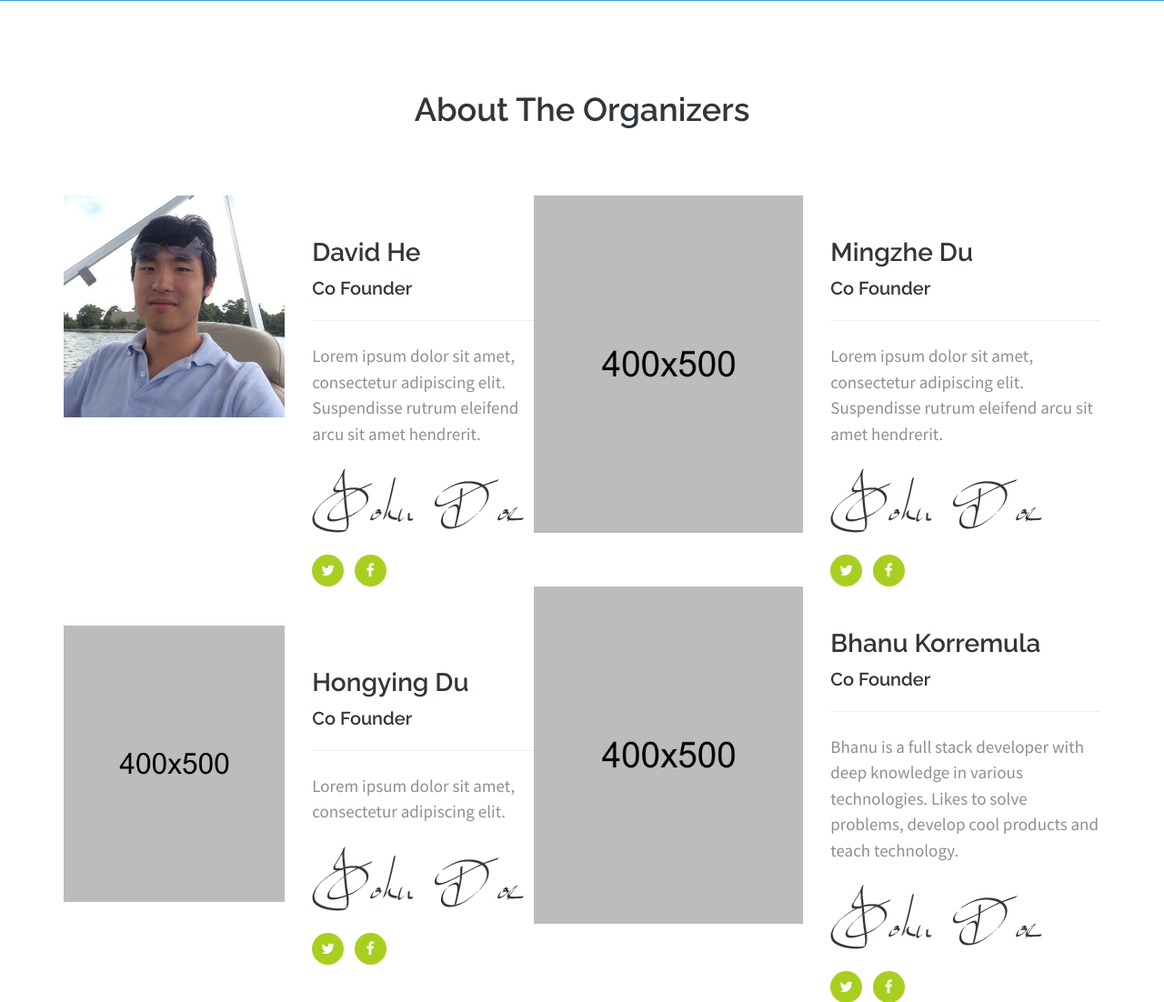
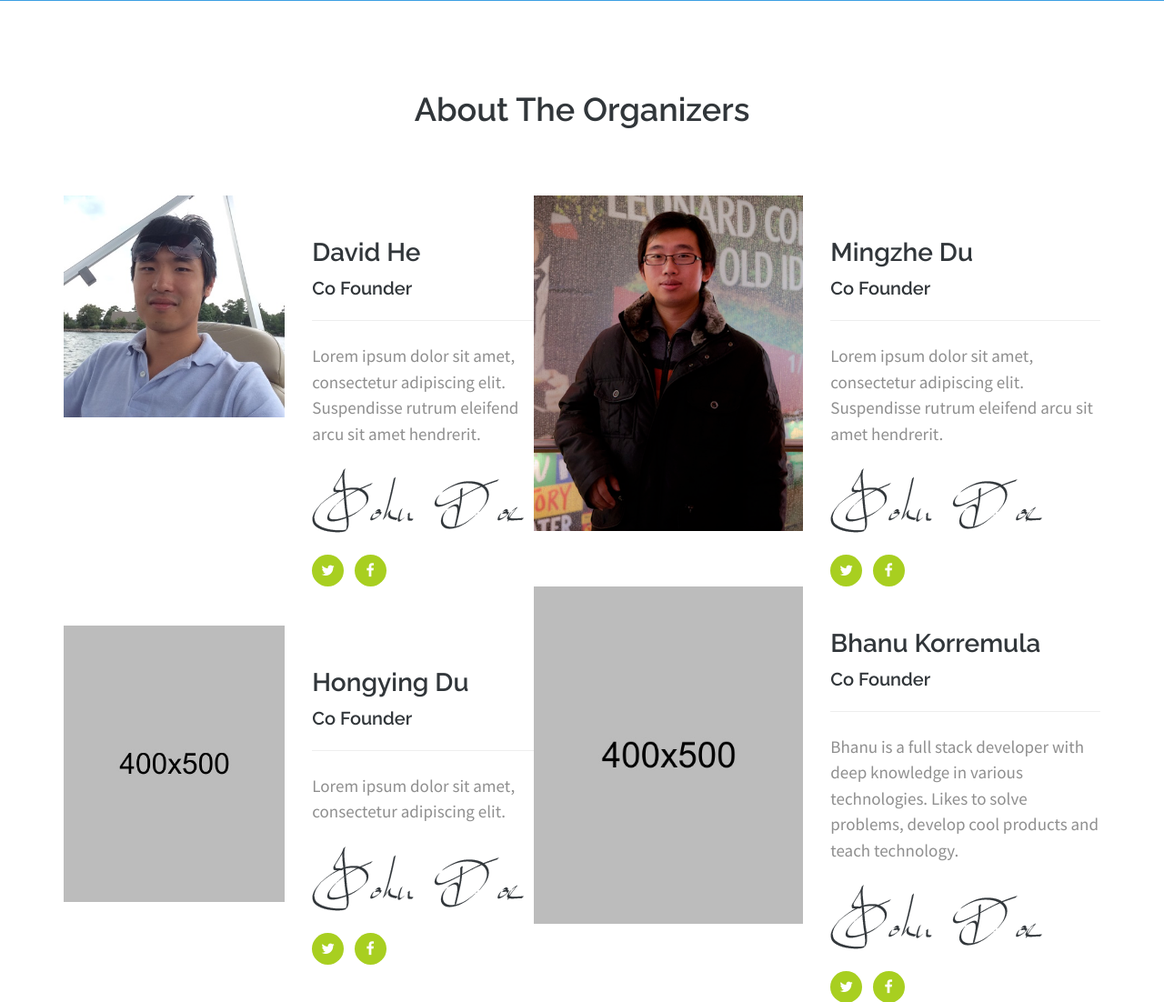
Before and after one commit to hedukor/hedukor.com, a Python web app: template src/templates/index.html in a window 1280 px wide. Shown: the part 1677-2779 px from the top of the page at 91% size. Run offline with Jinja, Linux system fonts and the light colour scheme; the template is opened without the code that fills it, so the values that code supplies are empty.

Commit message:
add pics

```diff
--- a/src/templates/index.html
+++ b/src/templates/index.html
@@ -230,7 +230,7 @@
     <!--host info-->
 
     <div class="row">
-      <div class="col-md-6 text-center"> <img src="static/img/host.jpg" alt="Host Name"> </div>
+      <div class="col-md-6 text-center"> <img src="static/img/mingzhe.png" alt="Host Name"> </div>
       <div class="col-md-6">
         <article>
           <h4>Mingzhe Du</h4>
```
Also changed, not shown: src/static/img/bg-counter.jpg, src/static/img/bg-footer.jpg, src/static/img/mingzhe.png (added), 3 other files.
